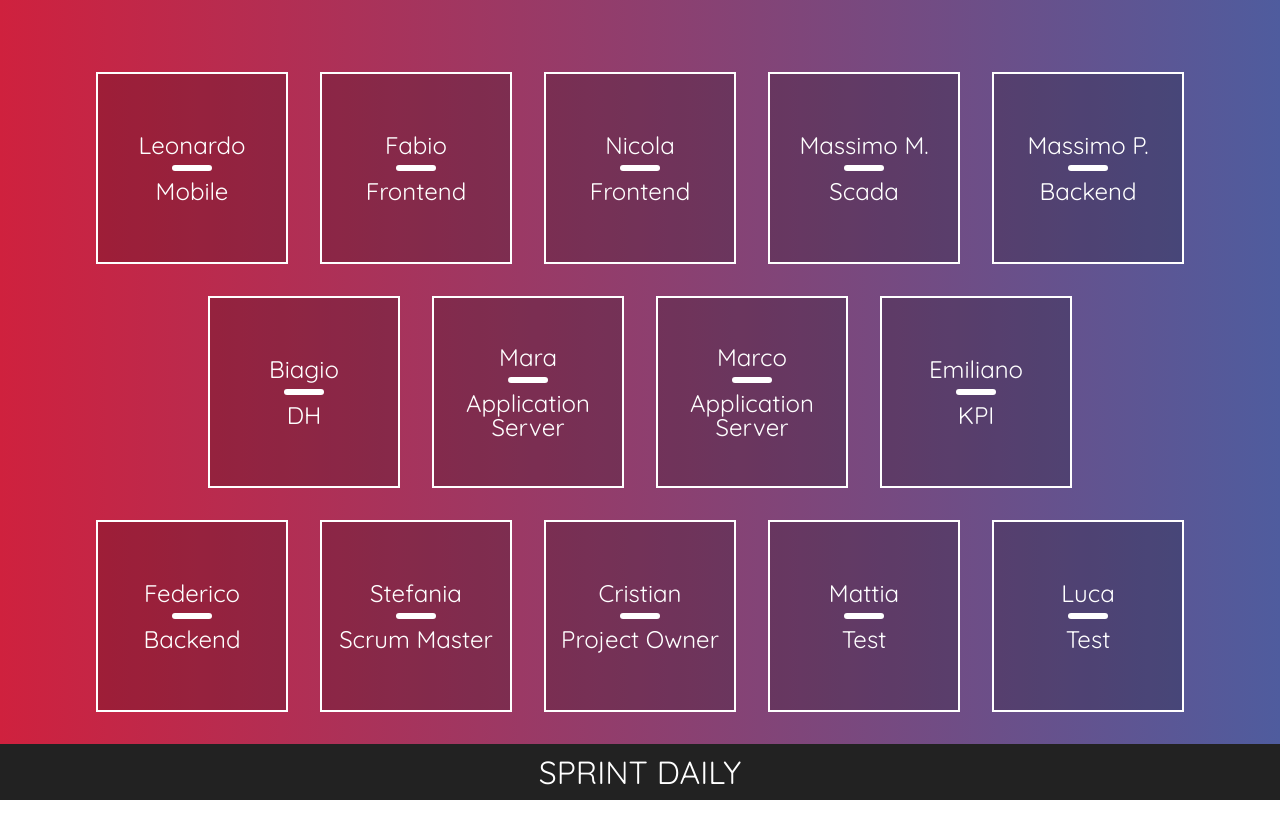
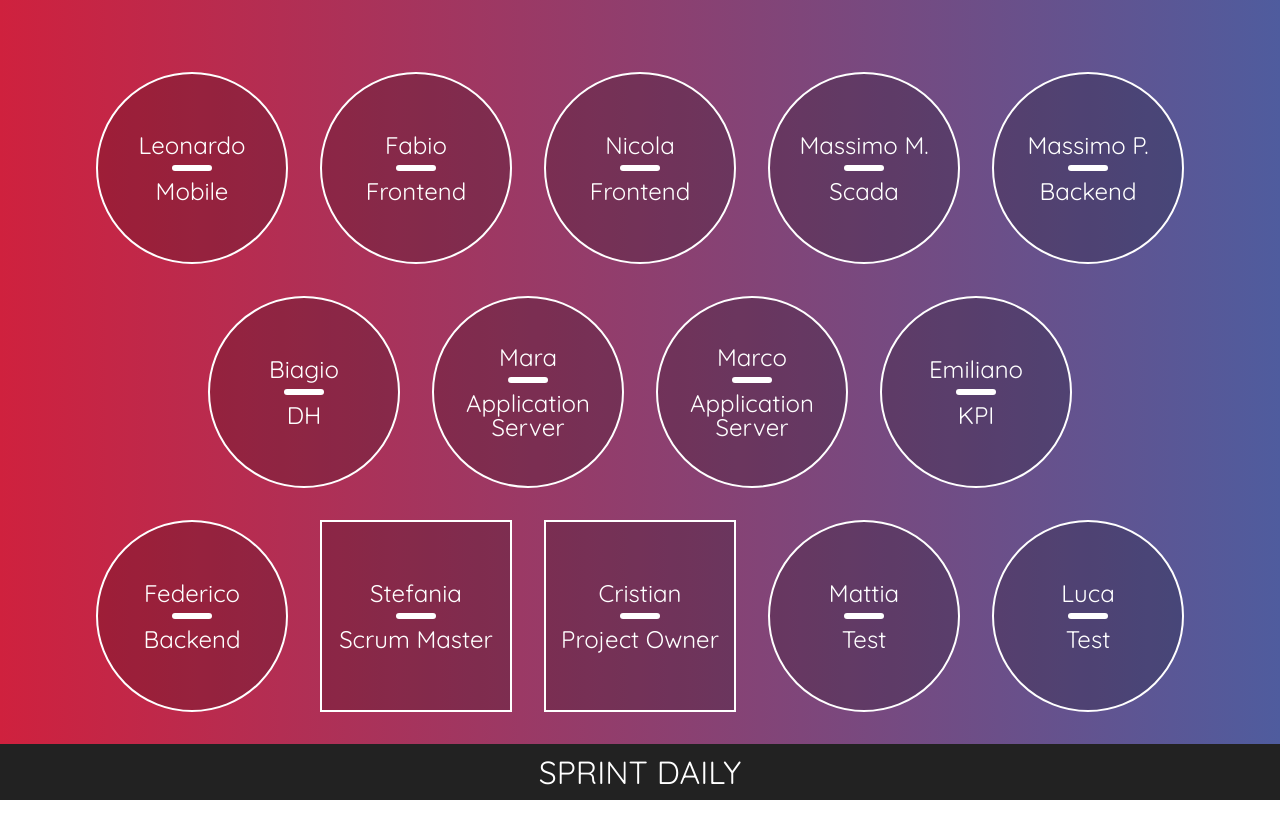
Before and after one commit to nicolapasqua99/nicolapasqualini.it, a Next.js app: page /room/daily in a window 1280 px wide. Shown: the top 838 px of the page. Built offline with nearby package versions, Linux system fonts and the light colour scheme.

Commit message:
different styles for priority

```diff
--- a/app/room/daily/person.tsx
+++ b/app/room/daily/person.tsx
@@ -78,10 +78,10 @@ const PersonContainer = styled.div<{ talks: boolean }>`
 export default function Person(props: any) {
     const [talked, setTalked] = useState(false)
 
-    let className: string = '';
+    let className: string = props.person.priority;
 
-    if (props.index == 5) className = 'margin-left-half ' + props.priority
-    else if (props.index == 8) className = 'margin-right-half ' + props.priority
+    if (props.index == 5) className += ' margin-left-half'
+    else if (props.index == 8) className += ' margin-right-half'
 
     return (
         <PersonContainer className={className} talks={talked} onClick={() => setTalked(!talked)}>
```
